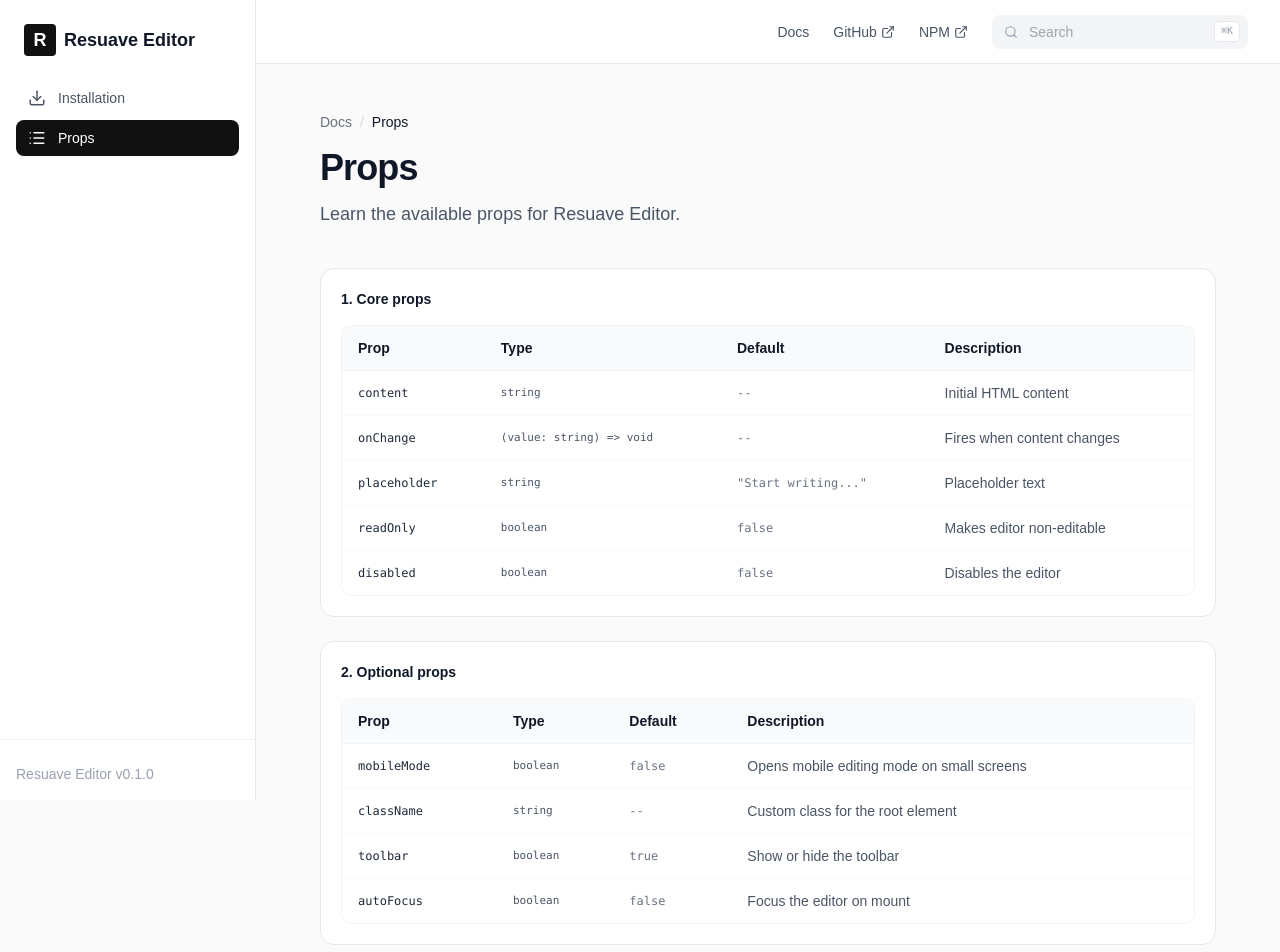
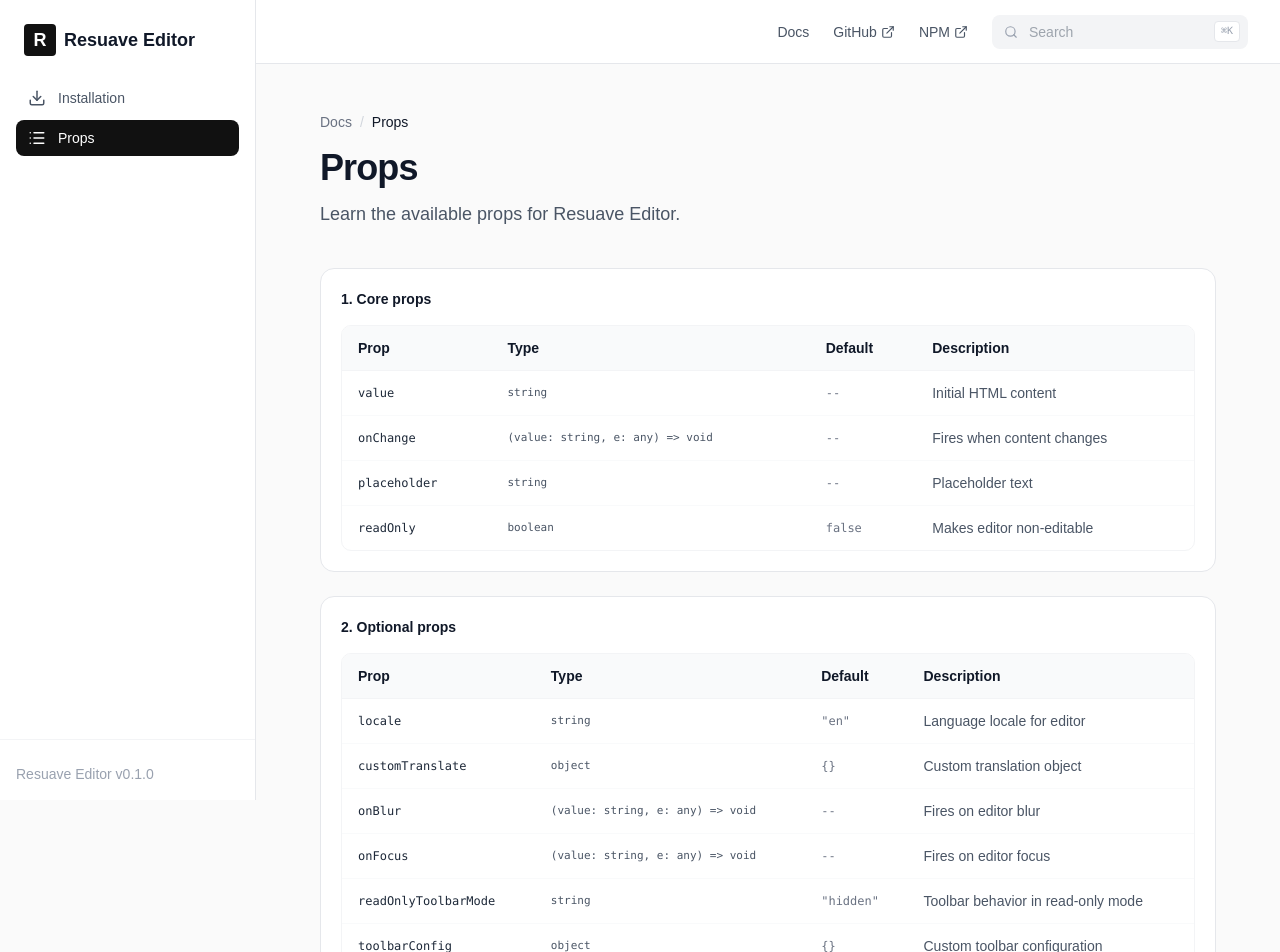
Before and after one commit to Restu-Averian/-resuave-texteditor, a React (Vite) app: page /props in a window 1280 px wide. Shown: the top 952 px of the page. Built offline with nearby package versions, Linux system fonts and the light colour scheme.

Commit message:
refactor: update editor prop definitions and example usage to reflect API changes

```diff
--- a/src/data/props-data.js
+++ b/src/data/props-data.js
@@ -1,20 +1,20 @@
 export const CORE_PROPS = [
   {
-    prop: "content",
+    prop: "value",
     type: "string",
     default: "--",
     description: "Initial HTML content",
   },
   {
     prop: "onChange",
-    type: "(value: string) => void",
+    type: "(value: string, e: any) => void",
     default: "--",
     description: "Fires when content changes",
   },
   {
     prop: "placeholder",
     type: "string",
-    default: '"Start writing..."',
+    default: "--",
     description: "Placeholder text",
   },
   {
@@ -23,37 +23,61 @@
     default: "false",
     description: "Makes editor non-editable",
   },
-  {
-    prop: "disabled",
-    type: "boolean",
-    default: "false",
-    description: "Disables the editor",
-  },
 ];
 
 export const OPTIONAL_PROPS = [
   {
-    prop: "mobileMode",
-    type: "boolean",
-    default: "false",
-    description: "Opens mobile editing mode on small screens",
+    prop: "locale",
+    type: "string",
+    default: '"en"',
+    description: "Language locale for editor",
+  },
+  {
+    prop: "customTranslate",
+    type: "object",
+    default: "{}",
+    description: "Custom translation object",
+  },
+  {
+    prop: "onBlur",
+    type: "(value: string, e: any) => void",
+    default: "--",
+    description: "Fires on editor blur",
+  },
+  {
+    prop: "onFocus",
+    type: "(value: string, e: any) => void",
+    default: "--",
+    description: "Fires on editor focus",
+  },
+  {
+    prop: "readOnlyToolbarMode",
+    type: "string",
+    default: '"hidden"',
+    description: "Toolbar behavior in read-only mode",
+  },
+  {
+    prop: "toolbarConfig",
+    type: "object",
+    default: "{}",
+    description: "Custom toolbar configuration",
   },
   {
     prop: "className",
     type: "string",
     default: "--",
-    description: "Custom class for the root element",
+    description: "Custom class for root element",
   },
   {
-    prop: "toolbar",
-    type: "boolean",
-    default: "true",
-    description: "Show or hide the toolbar",
+    prop: "editorClassName",
+    type: "string",
+    default: "--",
+    description: "Custom class for Tiptap editor",
   },
   {
-    prop: "autoFocus",
-    type: "boolean",
-    default: "false",
-    description: "Focus the editor on mount",
+    prop: "contentClassName",
+    type: "string",
+    default: "--",
+    description: "Custom class for content wrapper",
   },
 ];
--- a/src/pages/props/index.jsx
+++ b/src/pages/props/index.jsx
@@ -168,7 +168,7 @@
                 <span className="text-gray-500 select-none mr-4">8</span>
                 {"    "}
                 <span className="text-blue-400">&lt;ResuaveEditor</span>{" "}
-                <span className="text-purple-300">content</span>={"{"}
+                <span className="text-purple-300">value</span>={"{"}
                 <span className="text-orange-300">value</span>
                 {"}"} <span className="text-purple-300">onChange</span>={"{"}
                 <span className="text-blue-300">setValue</span>
```
